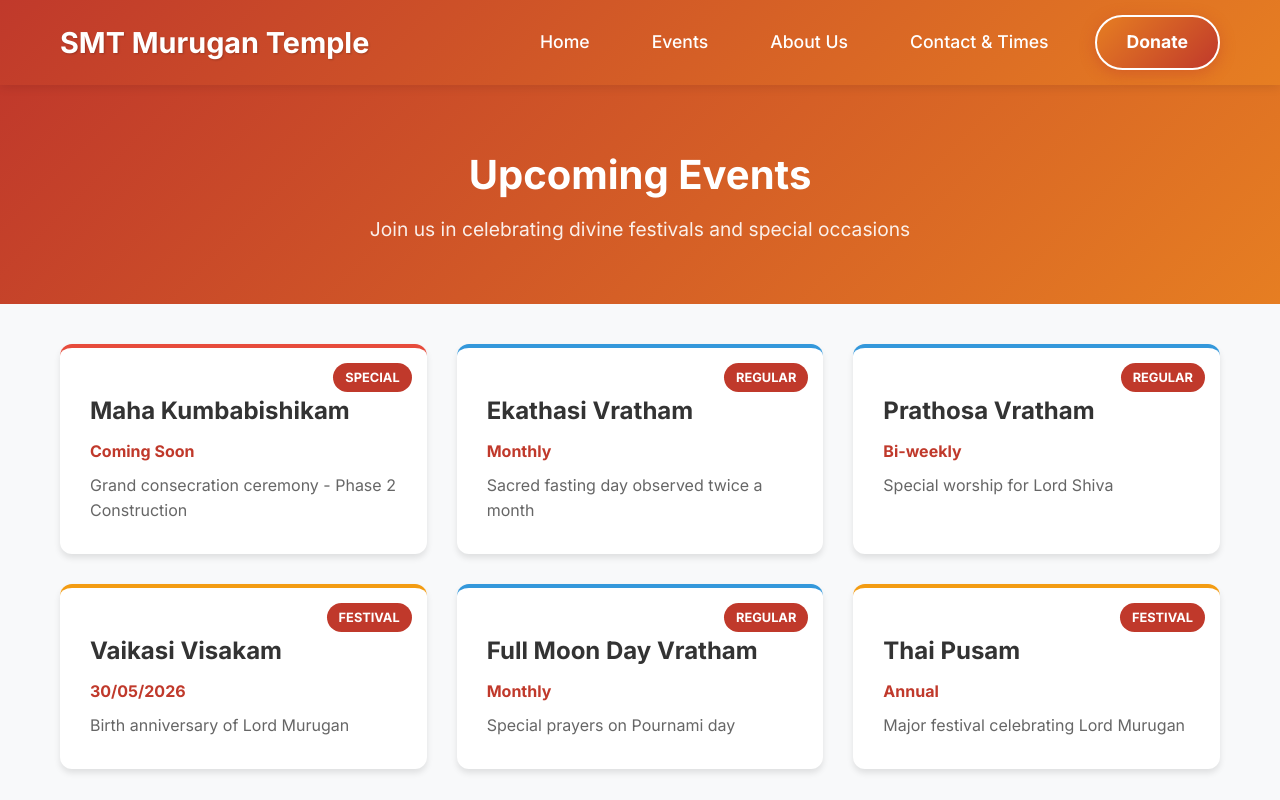
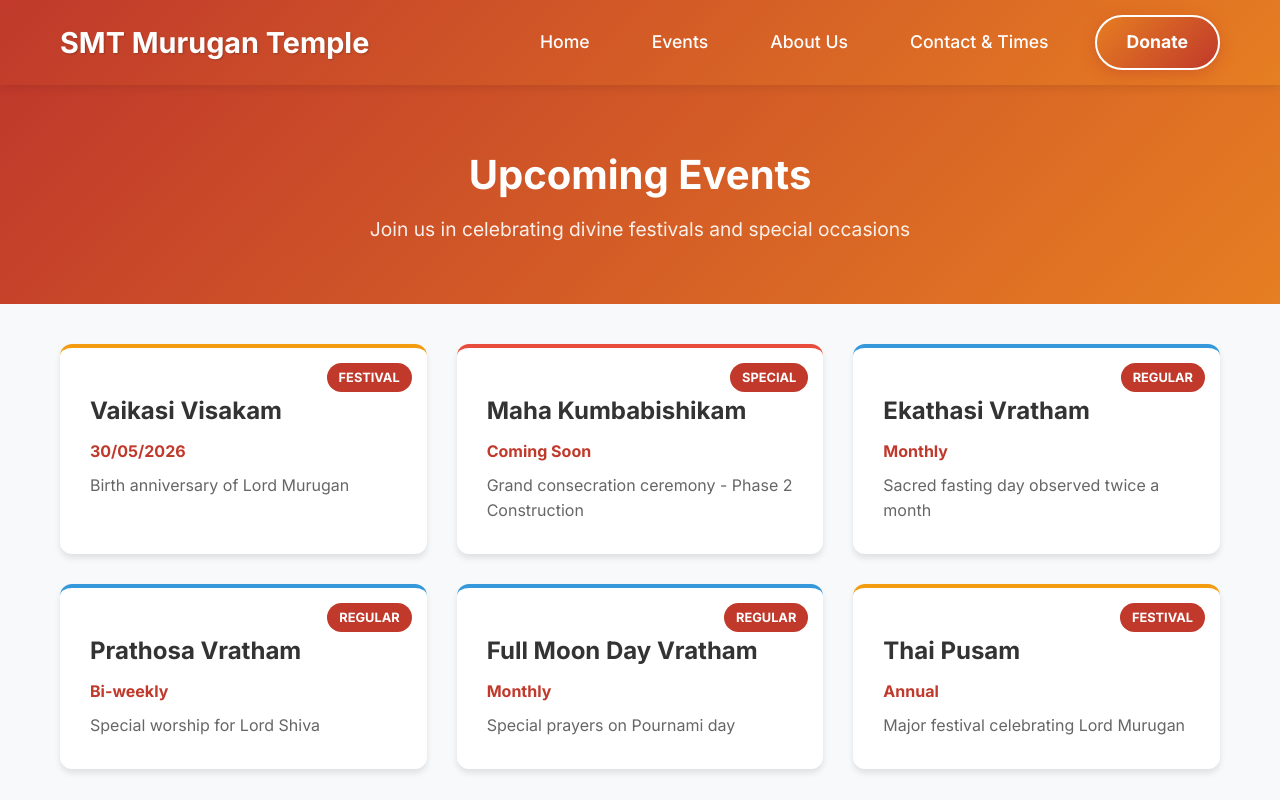
Before and after one commit to DILIGENTWORKS/smt-web, a React (Vite) app: page /smt-web/events in a window 1280 px wide. Shown: the top 800 px of the page. Built offline with nearby package versions, Linux system fonts and the light colour scheme.

Commit message:
Reorder events to show Vaikasi Visakam first

```diff
--- a/src/pages/Events.jsx
+++ b/src/pages/Events.jsx
@@ -3,6 +3,13 @@ import './Events.css';
 
 const Events = () => {
   const events = [
+    {
+      id: 4,
+      name: 'Vaikasi Visakam',
+      date: '30/05/2026',
+      description: 'Birth anniversary of Lord Murugan',
+      type: 'Festival'
+    },
     {
       id: 1,
       name: 'Maha Kumbabishikam',
@@ -23,13 +30,6 @@ const Events = () => {
       date: 'Bi-weekly',
       description: 'Special worship for Lord Shiva',
       type: 'Regular'
-    },
-    {
-      id: 4,
-      name: 'Vaikasi Visakam',
-      date: '30/05/2026',
-      description: 'Birth anniversary of Lord Murugan',
-      type: 'Festival'
     },
     {
       id: 5,
```
